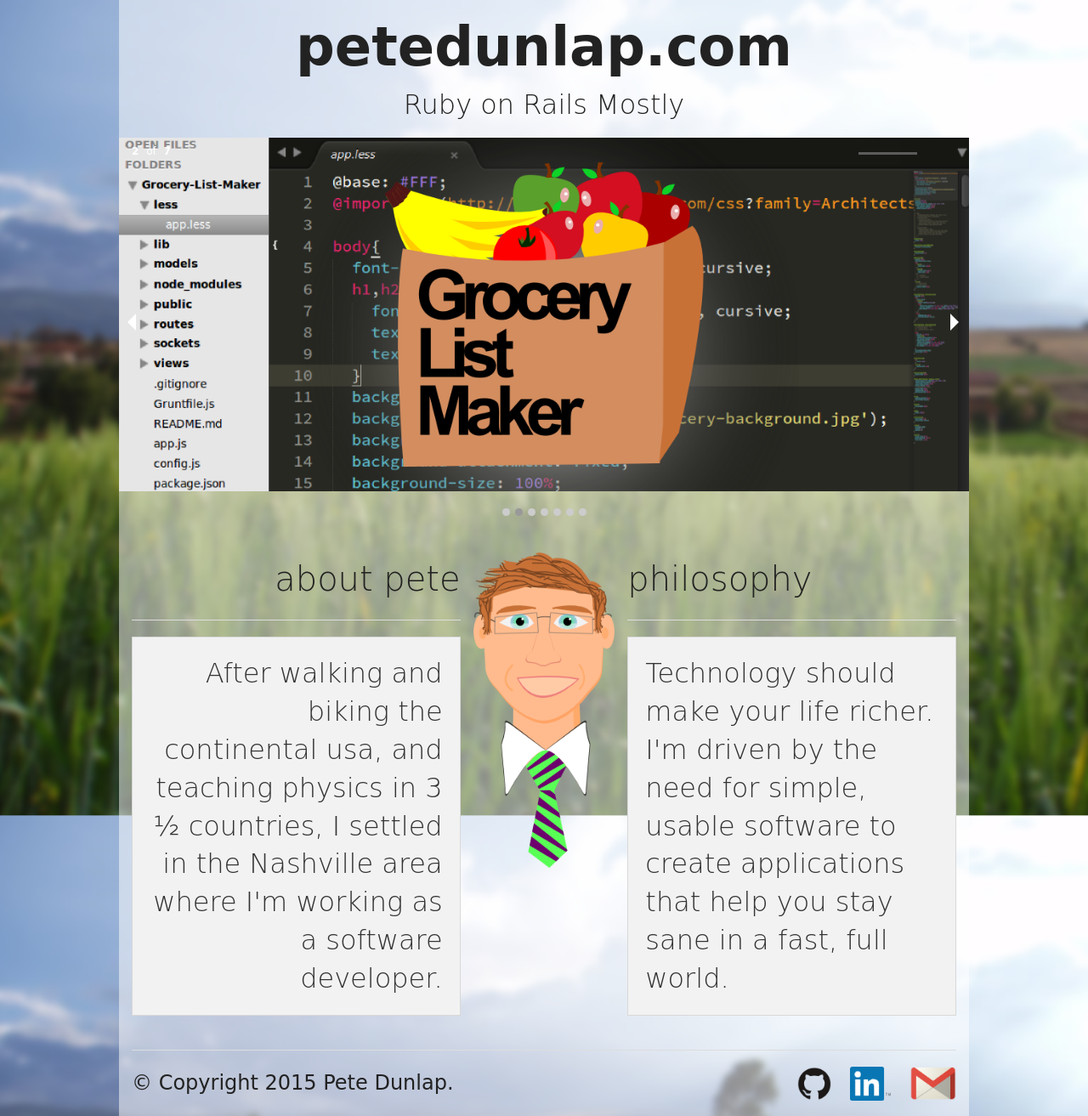
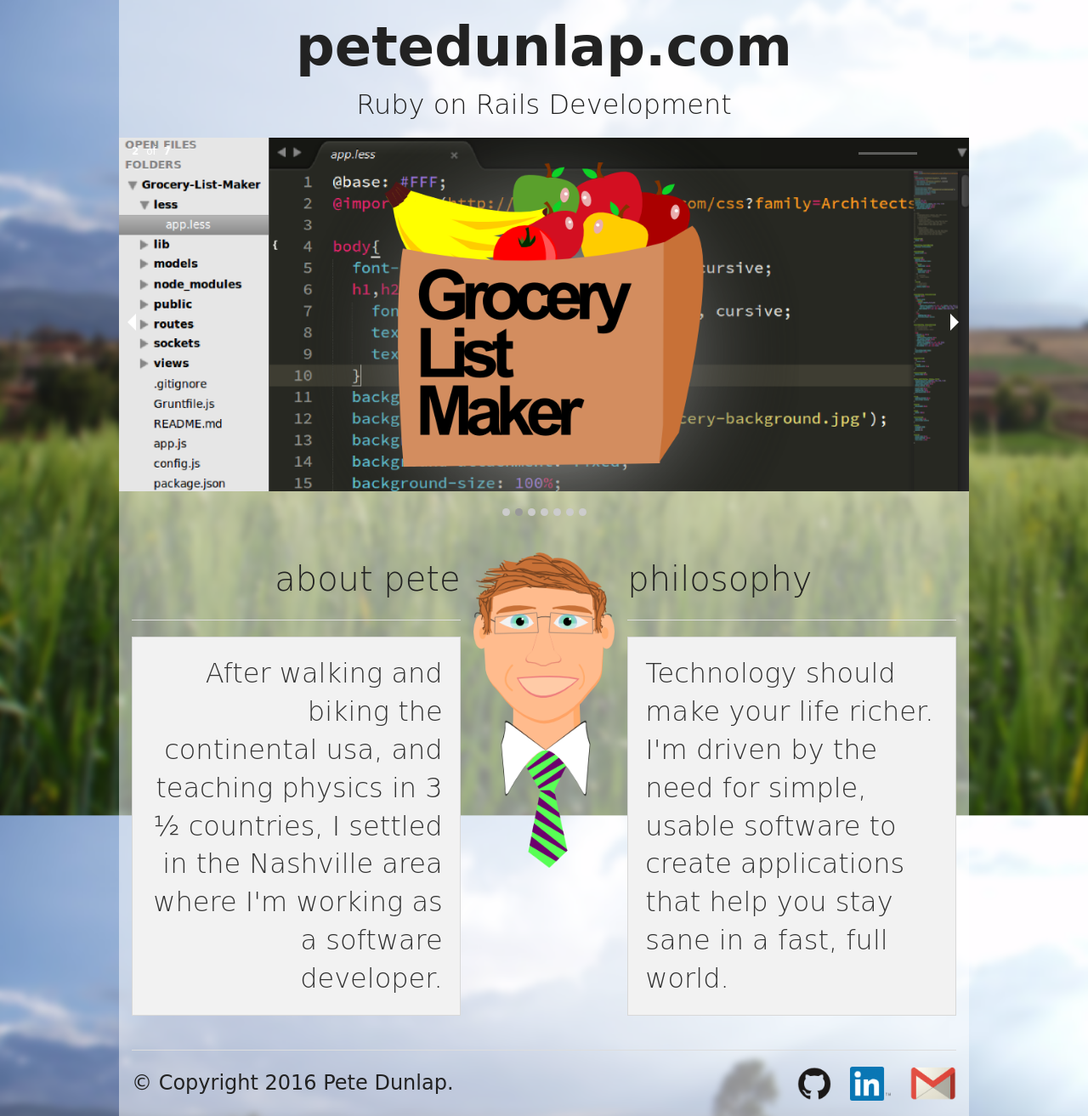
Before and after one commit to peoplespete/pete_dunlap, a plain HTML site: page index.html in a window 1280 px wide. Shown: the whole page at 85% size. Drawn offline with Linux system fonts and the light colour scheme; a web font is replaced by a local one.

Commit message:
improvements

```diff
--- a/index.html
+++ b/index.html
@@ -19,7 +19,7 @@
           <div class="large-12 columns">
             <h1>
               <div class="name">petedunlap.com</div>
-              Ruby on Rails Mostly
+              Ruby on Rails Development
             </h1>
           </div>
         </div>
@@ -30,7 +30,15 @@
         <!--Content Slider-->
         <div class="row">
           <div class="large-12 hide-for-small">
-            <div id="featured" data-orbit="data-orbit" data-options="resume_on_mouseout: true; timer_speed: 3000;"><a href="https://github.com/peoplespete/FixMyCat/" target="_blank"><img src="images/fix.png" alt="Fix My Cat"></a><a href="https://github.com/peoplespete/GroceryListMaker/" target="_blank"><img src="images/grocery.png" alt="Grocery List Maker"></a><a href="https://github.com/peoplespete/FoodDump/" target="_blank"><img src="images/food.png" alt="Food Dump"></a><a href="https://github.com/peoplespete/Calendar/" target="_blank"><img src="images/calendar.png" alt="Calendar"></a><a href="digital_droppings.html" target="_blank"><img src="images/digital.png" alt="Digital Droppings"></a><a href="https://github.com/peoplespete/QuestionGenerator/" target="_blank"><img src="images/question.png" alt="Question Generator"></a><a href="https://github.com/peoplespete/Memory/" target="_blank"><img src="images/memory.png" alt="Memory"></a></div>
+            <div id="featured" data-orbit="data-orbit" data-options="resume_on_mouseout: true; timer_speed: 3000;">
+              <a href="https://github.com/peoplespete/FixMyCat/" target="_blank"><img src="images/fix.png" alt="Fix My Cat"></a>
+              <a href="https://github.com/peoplespete/GroceryListMaker/" target="_blank"><img src="images/grocery.png" alt="Grocery List Maker"></a>
+              <a href="https://github.com/peoplespete/FoodDump/" target="_blank"><img src="images/food.png" alt="Food Dump"></a>
+              <a href="https://github.com/peoplespete/Calendar/" target="_blank"><img src="images/calendar.png" alt="Calendar"></a>
+              <a href="digital_droppings.html" target="_blank"><img src="images/digital.png" alt="Digital Droppings"></a>
+              <a href="https://github.com/peoplespete/QuestionGenerator/" target="_blank"><img src="images/question.png" alt="Question Generator"></a>
+              <a href="https://github.com/peoplespete/Memory/" target="_blank"><img src="images/memory.png" alt="Memory"></a>
+            </div>
           </div>
         </div>
         <!--End Content Slider-->
@@ -75,7 +83,7 @@
         <hr>
         <div class="row">
           <div class="large-6 columns">
-            <p>© Copyright 2015 Pete Dunlap.</p>
+            <p>© Copyright <span id='year'></span> Pete Dunlap.</p>
           </div>
           <div class="large-6 small-12 columns">
             <ul id="externals" class="inline-list right">
--- a/javascripts/app/app.js
+++ b/javascripts/app/app.js
@@ -5,7 +5,5 @@ $(document).ready(initialize);
 
 function initialize(){
   $(document).foundation();
-  $("header").slideDown( 1000, function() {
-    // Animation complete.
-  });
+  $('#year').text(new Date().getFullYear())
 }
--- a/stylesheets/app.css
+++ b/stylesheets/app.css
@@ -13,9 +13,7 @@ body h6 {
 body h3 {
   font-size: 1.2em;
 }
-body header {
-  display: none;
-}
+
 #navigation > .large-12, .main > .large-12 {
   background: rgba(255, 255, 255, 0.5);
 
```
